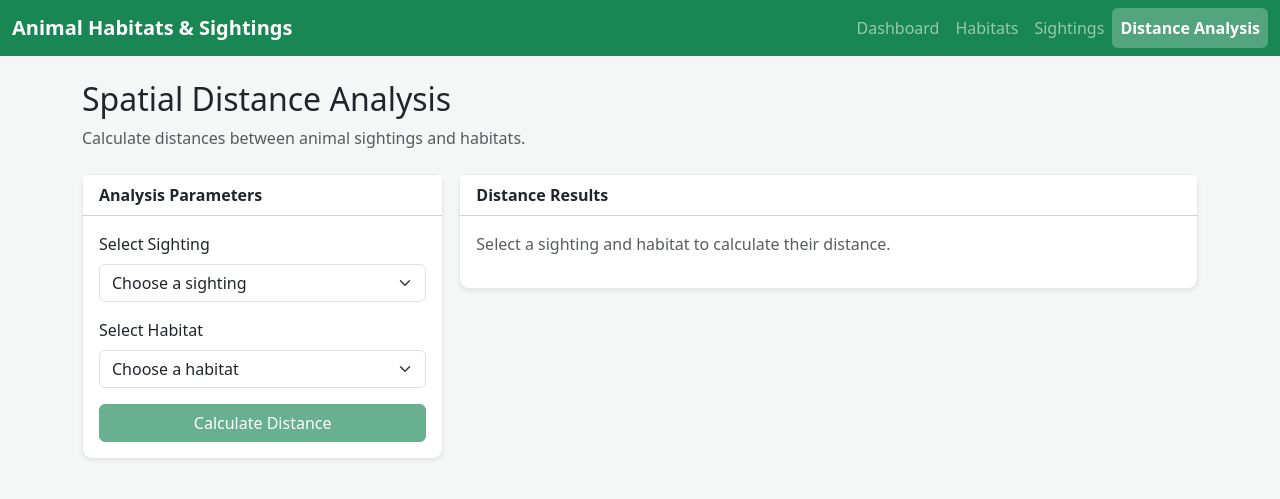
After one commit to bicosteve/animal-habitat-sightings, a Spring Boot app: page /analysis in a window 1280 px wide. The commit adds this page. Shown: the top 499 px of the page. Run offline with Spring Boot 4, Linux system fonts and the light colour scheme.

Commit message:
feat(ui): add ui pages

```diff
--- a/src/main/java/cz/fit/mit/Animal_Habitat_Sightings/controllers/HomeController.java
+++ b/src/main/java/cz/fit/mit/Animal_Habitat_Sightings/controllers/HomeController.java
@@ -10,4 +10,19 @@ public class HomeController {
     public String home(){
         return "index";
     }
+
+    @GetMapping("/habitats")
+    public String habitats(){
+        return "habitats";
+    }
+
+    @GetMapping("/sightings")
+    public String sightings(){
+        return "sightings";
+    }
+
+    @GetMapping("/analysis")
+    public String analysis(){
+        return "analysis";
+    }
 }
--- /dev/null
+++ b/src/main/resources/static/css/style.css
@@ -0,0 +1,35 @@
+body {
+    background-color: #f5f7f6;
+}
+
+#map {
+    height: 650px;
+    width: 100%;
+    min-height: 400px;
+    border-radius: 0 0 8px 8px;
+}
+
+.card {
+    border: 1px solid #e5e7eb;
+    border-radius: 10px;
+}
+
+.card-header {
+    background-color: #ffffff;
+}
+
+.navbar .nav-link {
+    padding: 8px 16px;
+    border-radius: 6px;
+    transition: background-color 0.2s ease;
+}
+
+.navbar .nav-link:hover {
+    background-color: rgba(255, 255, 255, 0.15);
+}
+
+.navbar .nav-link.active {
+    background-color: rgba(255, 255, 255, 0.25);
+    color: #ffffff;
+    font-weight: 600;
+}
--- /dev/null
+++ b/src/main/resources/templates/analysis.html
@@ -0,0 +1,91 @@
+
+<!DOCTYPE html>
+<html lang="en"
+      xmlns:th="http://www.thymeleaf.org">
+<head>
+    <meta charset="UTF-8">
+    <meta name="viewport"
+          content="width=device-width, initial-scale=1.0">
+
+    <title>Distance Analysis | Animal Habitats & Sightings</title>
+
+    <link href="https://cdn.jsdelivr.net/npm/bootstrap@5.3.3/dist/css/bootstrap.min.css"
+          rel="stylesheet">
+
+    <link rel="stylesheet" th:href="@{/css/style.css}">
+</head>
+<body>
+
+<div th:replace="~{fragments/navbar :: navbar('analysis')}"></div>
+
+<main class="container mt-4">
+
+    <div class="mb-4">
+        <h2>Spatial Distance Analysis</h2>
+        <p class="text-muted">
+            Calculate distances between animal sightings and habitats.
+        </p>
+    </div>
+
+    <div class="row g-3">
+
+        <div class="col-md-4">
+            <div class="card shadow-sm">
+                <div class="card-header">
+                    <strong>Analysis Parameters</strong>
+                </div>
+
+                <div class="card-body">
+
+                    <label for="sightingSelect" class="form-label">
+                        Select Sighting
+                    </label>
+                    <select id="sightingSelect"
+                            class="form-select mb-3">
+                        <option value="">
+                            Choose a sighting
+                        </option>
+                    </select>
+
+                    <label for="habitatSelect" class="form-label">
+                        Select Habitat
+                    </label>
+                    <select id="habitatSelect"
+                            class="form-select mb-3">
+                        <option value="">
+                            Choose a habitat
+                        </option>
+                    </select>
+
+                    <button class="btn btn-success w-100" disabled>
+                        Calculate Distance
+                    </button>
+
+                </div>
+            </div>
+        </div>
+
+        <div class="col-md-8">
+            <div class="card shadow-sm">
+                <div class="card-header">
+                    <strong>Distance Results</strong>
+                </div>
+
+                <div class="card-body">
+                    <p class="text-muted">
+                        Select a sighting and habitat
+                        to calculate their distance.
+                    </p>
+
+                    <div id="distanceResult"></div>
+                </div>
+            </div>
+        </div>
+
+    </div>
+
+</main>
+
+<script src="https://cdn.jsdelivr.net/npm/bootstrap@5.3.3/dist/js/bootstrap.bundle.min.js"></script>
+</body>
+</html>
--- a/src/main/resources/templates/fragments/navbar.html
+++ b/src/main/resources/templates/fragments/navbar.html
@@ -3,12 +3,12 @@
 <html xmlns:th="http://www.thymeleaf.org">
 <body>
 
-<nav th:fragment="navbar"
+<nav th:fragment="navbar(activePage)"
      class="navbar navbar-expand-lg navbar-dark bg-success">
 
     <div class="container-fluid">
 
-        <a class="navbar-brand" th:href="@{/}">
+        <a class="navbar-brand fw-bold" th:href="@{/}">
             Animal Habitats & Sightings
         </a>
 
@@ -28,32 +28,39 @@
             <ul class="navbar-nav ms-auto">
 
                 <li class="nav-item">
-                    <a class="nav-link" th:href="@{/}">
+                    <a class="nav-link"
+                       th:classappend="${activePage == 'dashboard'} ? 'active'"
+                       th:href="@{/}">
                         Dashboard
                     </a>
                 </li>
 
                 <li class="nav-item">
-                    <a class="nav-link" th:href="@{/habitats}">
+                    <a class="nav-link"
+                       th:classappend="${activePage == 'habitats'} ? 'active'"
+                       th:href="@{/habitats}">
                         Habitats
                     </a>
                 </li>
 
                 <li class="nav-item">
-                    <a class="nav-link" th:href="@{/sightings}">
+                    <a class="nav-link"
+                       th:classappend="${activePage == 'sightings'} ? 'active'"
+                       th:href="@{/sightings}">
                         Sightings
                     </a>
                 </li>
 
                 <li class="nav-item">
-                    <a class="nav-link" th:href="@{/analysis}">
+                    <a class="nav-link"
+                       th:classappend="${activePage == 'analysis'} ? 'active'"
+                       th:href="@{/analysis}">
                         Distance Analysis
                     </a>
                 </li>
 
             </ul>
         </div>
-
     </div>
 </nav>
 
```
Also changed, not shown: src/main/resources/static/js/map.js (added, +67 -0 lines), src/main/resources/templates/habitats.html (added, +69 -0 lines), src/main/resources/templates/index.html (+90 -4 lines), src/main/resources/templates/sightings.html (added, +71 -0 lines).
